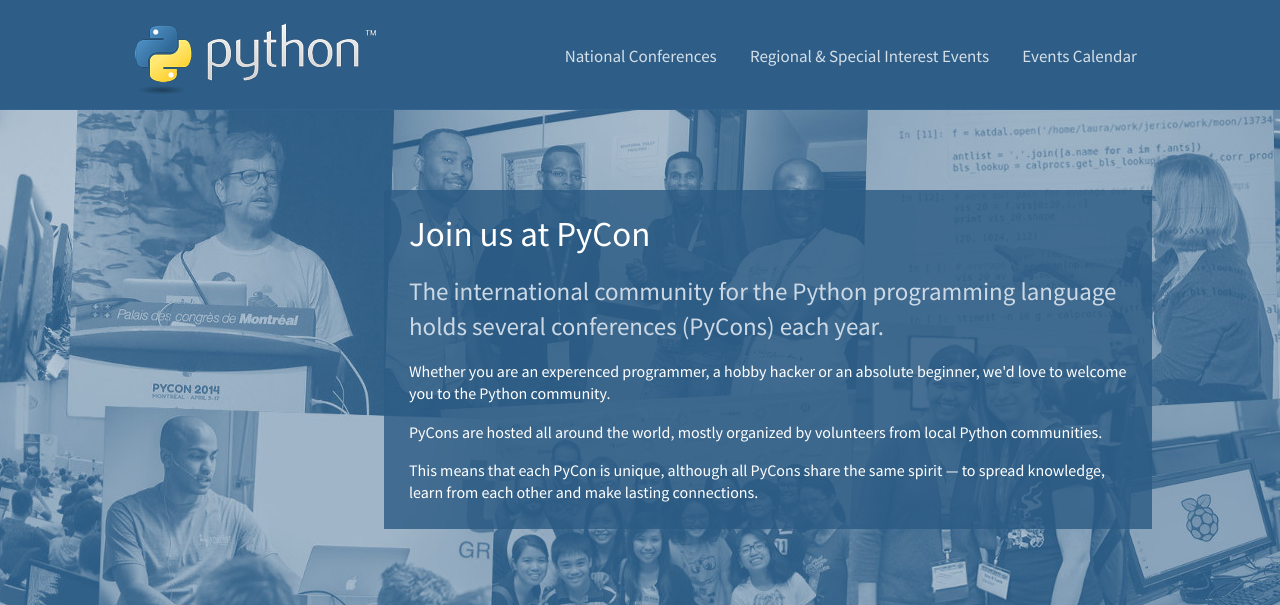
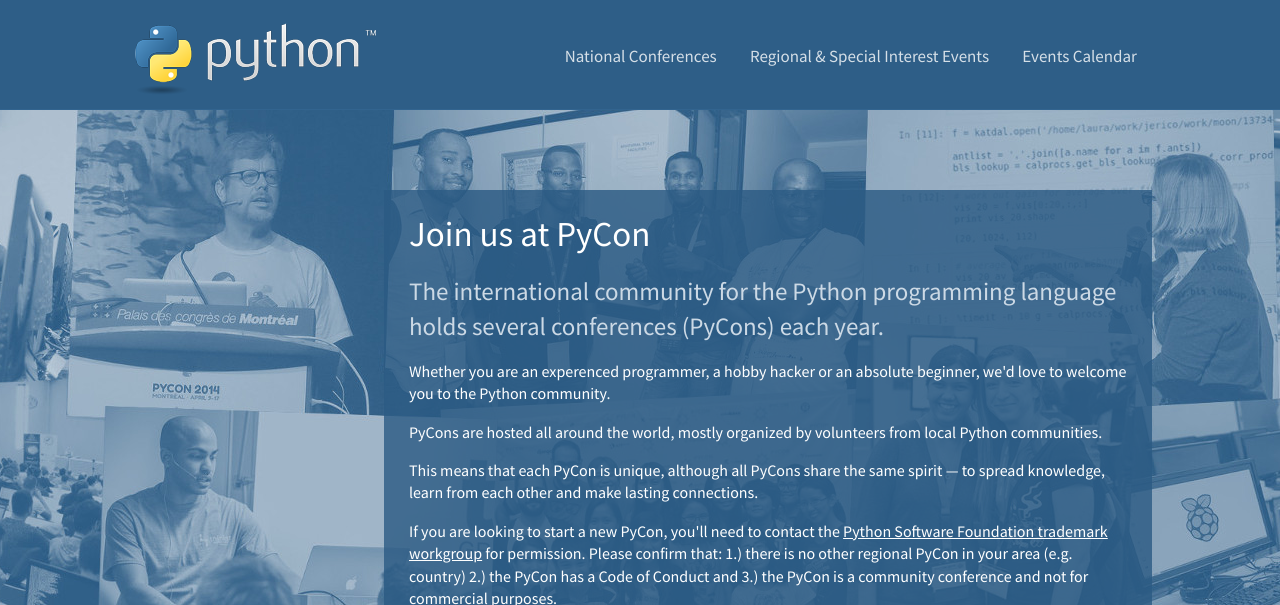
Before and after one commit to PyCon/pycon.org, a Jekyll site: the page built from index.html, in a window 1280 px wide and 900 px high, cut to the strip 0-605 px from the top of the window. Built offline with Jekyll 4.4.1, drawn with Linux system fonts in a browser that asks for light colours.

Commit message:
Add to readme and index how to start a new PyCon

```diff
--- a/index.html
+++ b/index.html
@@ -48,6 +48,8 @@
           <p>Whether you are an experenced programmer, a hobby hacker or an absolute beginner, we'd love to welcome you to the Python community.</p>
           <p>PyCons are hosted all around the world, mostly organized by volunteers from local Python communities.</p>
           <p>This means that each PyCon is unique, although all PyCons share the same spirit &mdash; to spread knowledge, learn from each other and make lasting connections.</p>
+          <p>If you are looking to start a new PyCon, you'll need to contact the <a href="https://www.python.org/psf/committees/#trademarks-work-group" style="color: white">Python Software Foundation trademark workgroup</a> for permission. Please confirm that: 1.) there is no other regional PyCon in your area (e.g. country) 2.) the PyCon has a Code of Conduct and 3.) the PyCon is a community conference and not for commercial purposes.
+          </p>
         </div>
       </div>
     </section>
```
Also changed, not shown: README.md.
